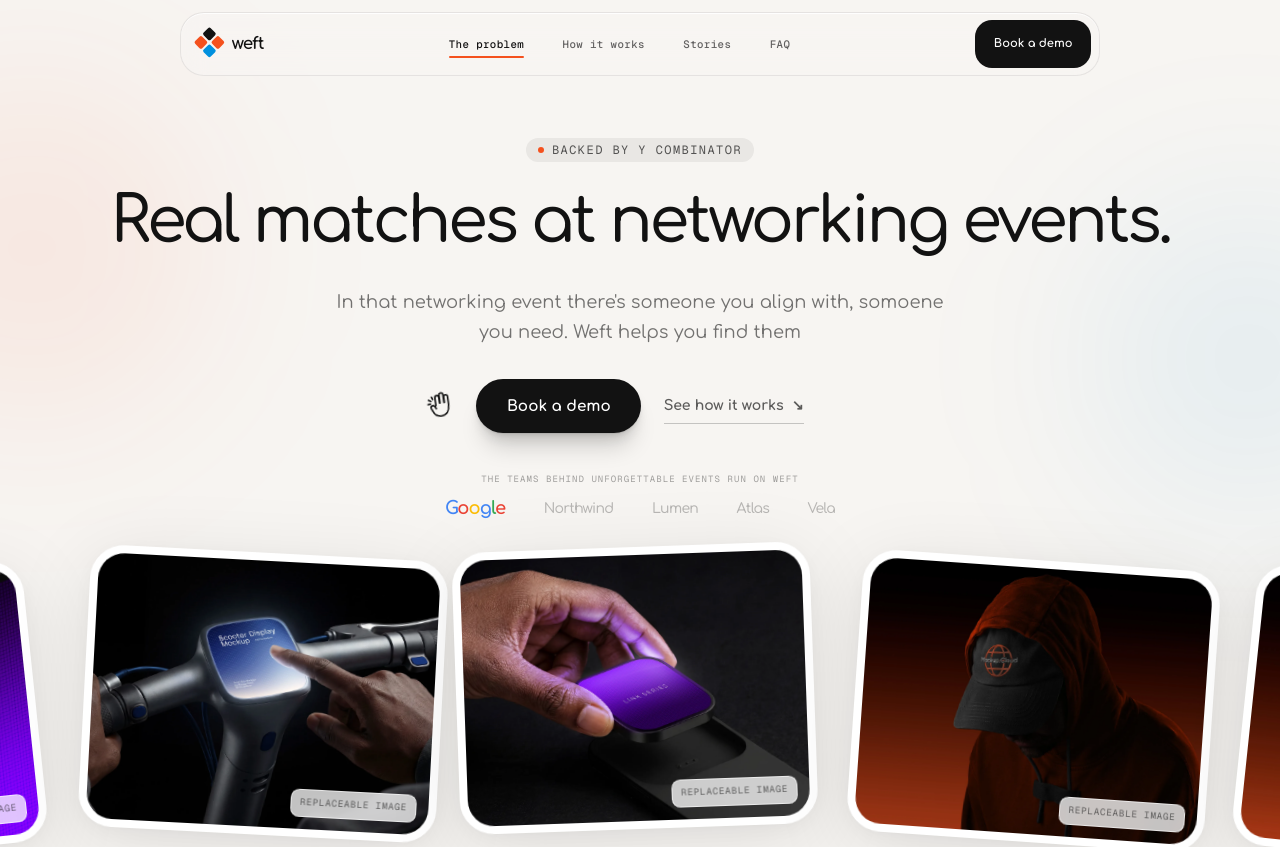
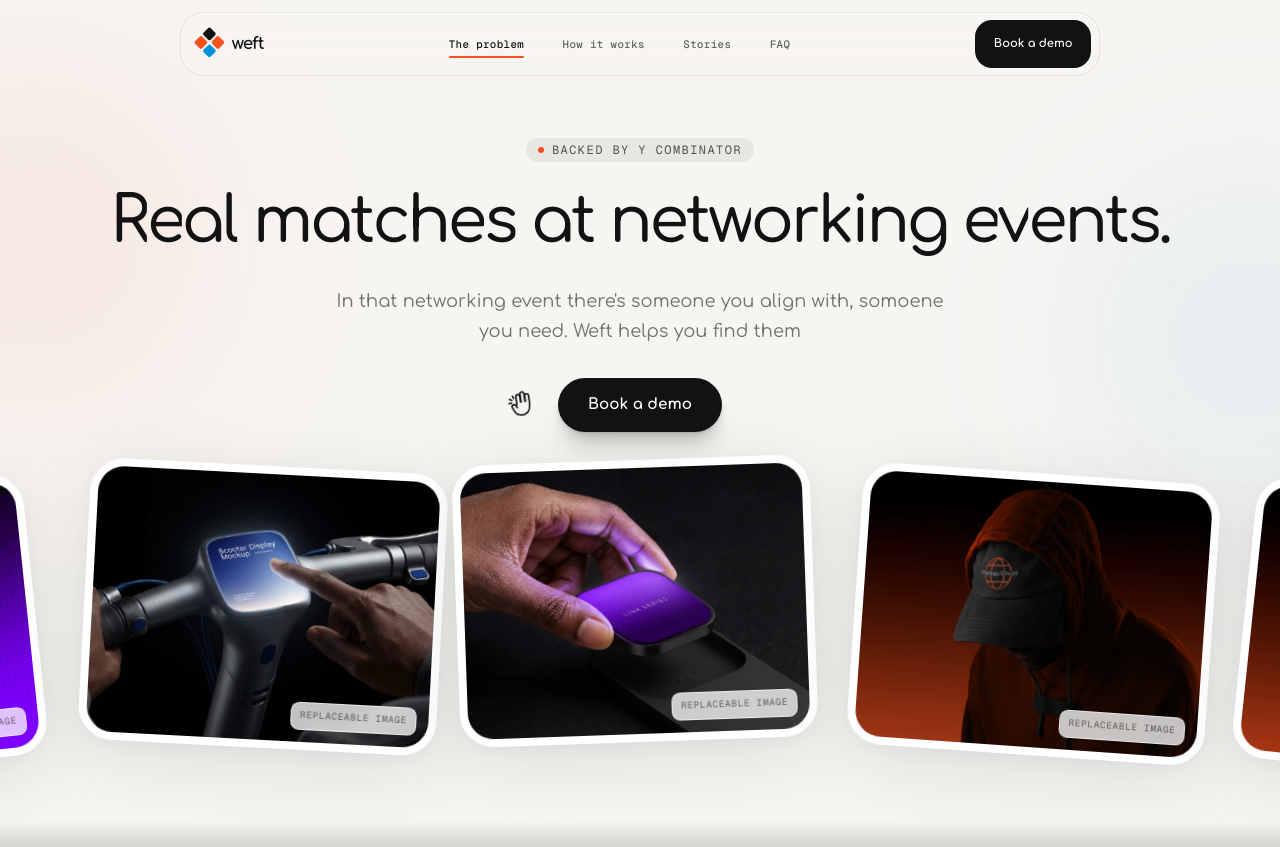
Before and after one commit to weftnow/web-frontend, a Next.js app: page / in a window 1280 px wide. Shown: the top 847 px of the page. Built offline with nearby package versions, Linux system fonts and the light colour scheme.

Commit message:
feat: add hero character reveal and gliding media rail

```diff
--- a/components/sections/Hero.tsx
+++ b/components/sections/Hero.tsx
@@ -5,7 +5,6 @@ import { content } from "@/content";
 import { Eyebrow } from "@/components/ui/Eyebrow";
 import { MediaPlaceholder } from "@/components/ui/MediaPlaceholder";
 import { PremiumButton } from "@/components/ui/PremiumButton";
-import { SectionHeading } from "@/components/ui/SectionHeading";
 
 const railClasses = [
   "hero-media-card hero-media-card--one",
@@ -15,22 +14,48 @@ const railClasses = [
   "hero-media-card hero-media-card--five",
 ] as const;
 
-function GoogleWordmark() {
-  return (
-    <span aria-label="Google" className="font-display text-lg font-bold tracking-tight">
-      <span style={{ color: "#4285F4" }}>G</span>
-      <span style={{ color: "#EA4335" }}>o</span>
-      <span style={{ color: "#FBBC05" }}>o</span>
-      <span style={{ color: "#4285F4" }}>g</span>
-      <span style={{ color: "#34A853" }}>l</span>
-      <span style={{ color: "#EA4335" }}>e</span>
-    </span>
+const wordRevealDelay = 0.28;
+const characterRevealStagger = 0.035;
+const characterRevealDuration = 0.16;
+const heroEase = [0.23, 1, 0.32, 1] as const;
+
+function getHeadlineWords(
+  lines: readonly { text: string; muted: string; accent?: string }[],
+) {
+  const accentWords = new Set(
+    lines.flatMap(({ accent }) => accent?.split(/\s+/).filter(Boolean) ?? []),
   );
+  let characterIndex = 0;
+
+  return lines
+    .flatMap(({ text, muted }) => [text, muted].filter(Boolean))
+    .flatMap((line) => line.split(/\s+/).filter(Boolean))
+    .map((word) => {
+      const characters = Array.from(word).map((character) => ({
+        character,
+        index: characterIndex++,
+      }));
+
+      characterIndex += 1;
+
+      return {
+        characters,
+        isAccent: accentWords.has(word.replace(/[^a-z]/gi, "")),
+        word,
+      };
+    });
 }
 
 export function Hero() {
   const reduce = Boolean(useReducedMotion());
-  const { hero, logos, media } = content;
+  const { hero, media } = content;
+  const headlineWords = getHeadlineWords(hero.headline);
+  const headline = headlineWords.map(({ word }) => word).join(" ");
+  const characterCount = headlineWords.reduce(
+    (count, { characters }) => count + characters.length,
+    0,
+  );
+  const supportingDelay = wordRevealDelay + characterCount * characterRevealStagger + 0.24;
 
   return (
     <section className="hero-premium">
@@ -41,52 +66,69 @@ export function Hero() {
         <motion.div
           animate={{ opacity: 1, transform: "translate3d(0, 0, 0)" }}
           initial={reduce ? false : { opacity: 0, transform: "translate3d(0, 10px, 0)" }}
-          transition={{ duration: 0.4, ease: [0.23, 1, 0.32, 1] }}
+          transition={{ delay: reduce ? 0 : supportingDelay, duration: 0.4, ease: heroEase }}
         >
           <Eyebrow>{hero.ycLabel}</Eyebrow>
         </motion.div>
 
-        <SectionHeading
-          as="h1"
-          className="hero-title"
-          lines={hero.headline}
-        />
+        <motion.h1 aria-label={headline} className="font-display text-balance hero-title" initial={false}>
+          {headlineWords.map(({ characters, isAccent, word }, wordIndex) => (
+            <span
+              aria-hidden="true"
+              className={`hero-title-word${isAccent ? " hero-title-accent" : ""}`}
+              data-hero-word={word}
+              key={`${word}-${wordIndex}`}
+            >
+              {characters.map(({ character, index }) => (
+                <motion.span
+                  animate={{
+                    clipPath: "inset(0 0% 0 0)",
+                    opacity: 1,
+                    transform: "translate3d(0, 0, 0)",
+                  }}
+                  className="hero-title-character"
+                  initial={reduce ? false : {
+                    clipPath: "inset(0 100% 0 0)",
+                    opacity: 0,
+                    transform: "translate3d(0, 0.16em, 0)",
+                  }}
+                  key={`${character}-${index}`}
+                  transition={{
+                    delay: reduce ? 0 : wordRevealDelay + index * characterRevealStagger,
+                    duration: characterRevealDuration,
+                    ease: heroEase,
+                  }}
+                >
+                  {character}
+                </motion.span>
+              ))}
+              {wordIndex < headlineWords.length - 1 ? "\u00a0" : ""}
+            </span>
+          ))}
+        </motion.h1>
 
         <motion.p
           animate={{ opacity: 1, transform: "translate3d(0, 0, 0)" }}
           className="hero-subtitle"
           initial={reduce ? false : { opacity: 0, transform: "translate3d(0, 16px, 0)" }}
-          transition={{ delay: reduce ? 0 : 0.18, duration: 0.48, ease: [0.23, 1, 0.32, 1] }}
+          transition={{ delay: reduce ? 0 : supportingDelay + 0.1, duration: 0.48, ease: heroEase }}
         >
           {hero.sub}
         </motion.p>
 
-        <motion.div
-          animate={{ opacity: 1 }}
-          className="hero-actions"
-          initial={reduce ? false : { opacity: 0 }}
-          transition={{ delay: reduce ? 0 : 0.28, duration: 0.4 }}
-        >
+        <motion.div className="hero-actions hero-actions--initial" initial={false}>
           <PremiumButton href="#contact" tone="ink">
             {hero.ctaPrimary}
           </PremiumButton>
+          {/*
           <a className="hero-secondary-link" href="#how">
             <span>{hero.ctaSecondary}</span>
             <span aria-hidden="true">↘</span>
           </a>
+          */}
         </motion.div>
 
-        <div className="hero-proof">
-          <p className="font-meta text-[9px] text-ink/38">{logos.intro}</p>
-          <div className="hero-proof-logos">
-            <GoogleWordmark />
-            {logos.placeholders.slice(0, 4).map((name) => (
-              <span className="font-display text-sm font-medium text-ink/28" key={name}>
-                {name}
-              </span>
-            ))}
-          </div>
-        </div>
+
       </div>
 
       <motion.div
@@ -94,7 +136,7 @@ export function Hero() {
         animate={{ opacity: 1, transform: "translate3d(0, 0, 0)" }}
         className="hero-media-rail"
         initial={reduce ? false : { opacity: 0, transform: "translate3d(0, 48px, 0)" }}
-        transition={{ delay: 0.22, duration: 0.68, ease: [0.23, 1, 0.32, 1] }}
+        transition={{ delay: reduce ? 0 : supportingDelay + 0.3, duration: 0.68, ease: heroEase }}
       >
         {media.heroRail.map((item, index) => (
           <div className={railClasses[index]} key={item.src}>
```
Also changed, not shown: 1 other file (tests, documents, lock files or other folders).
